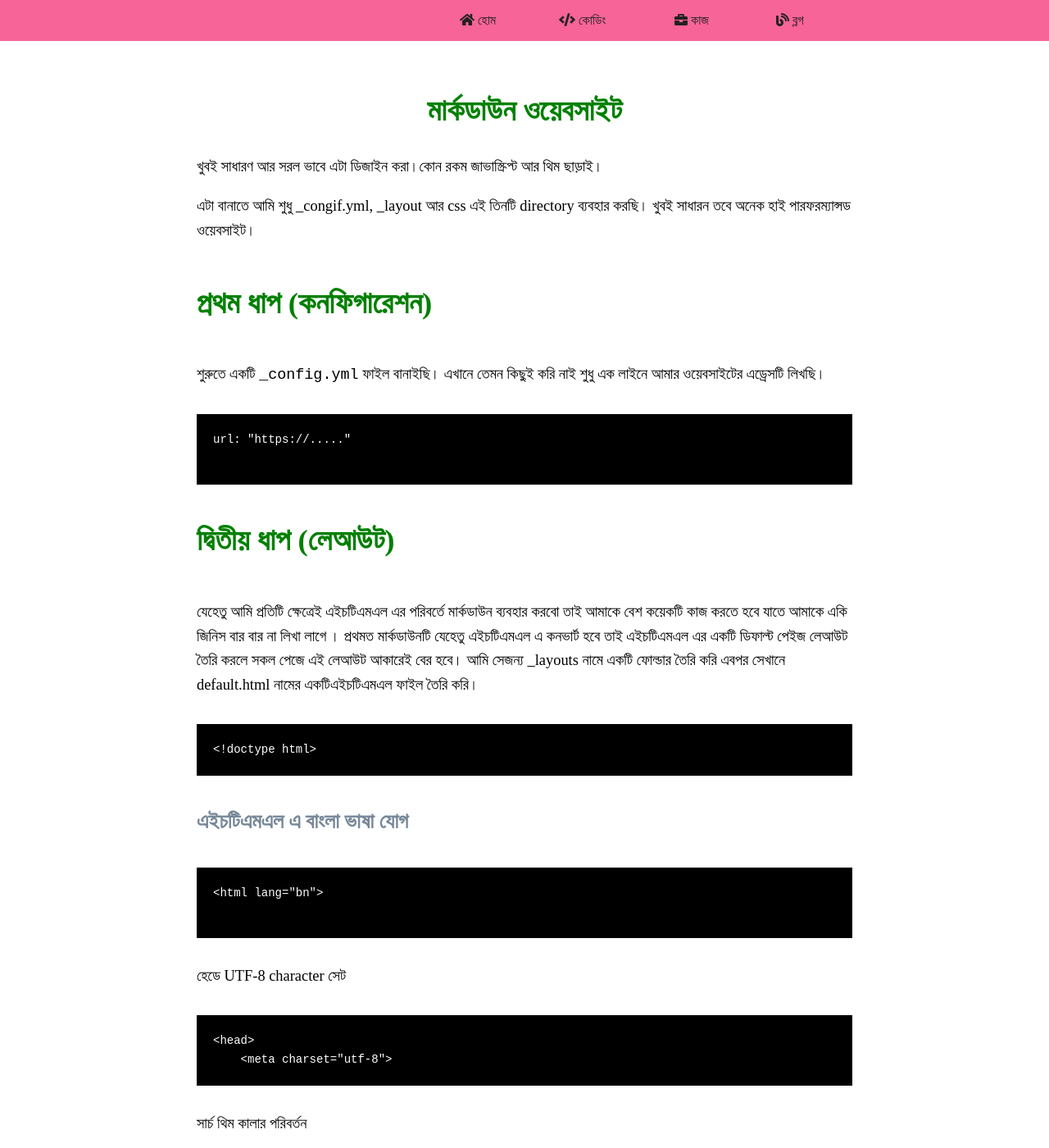
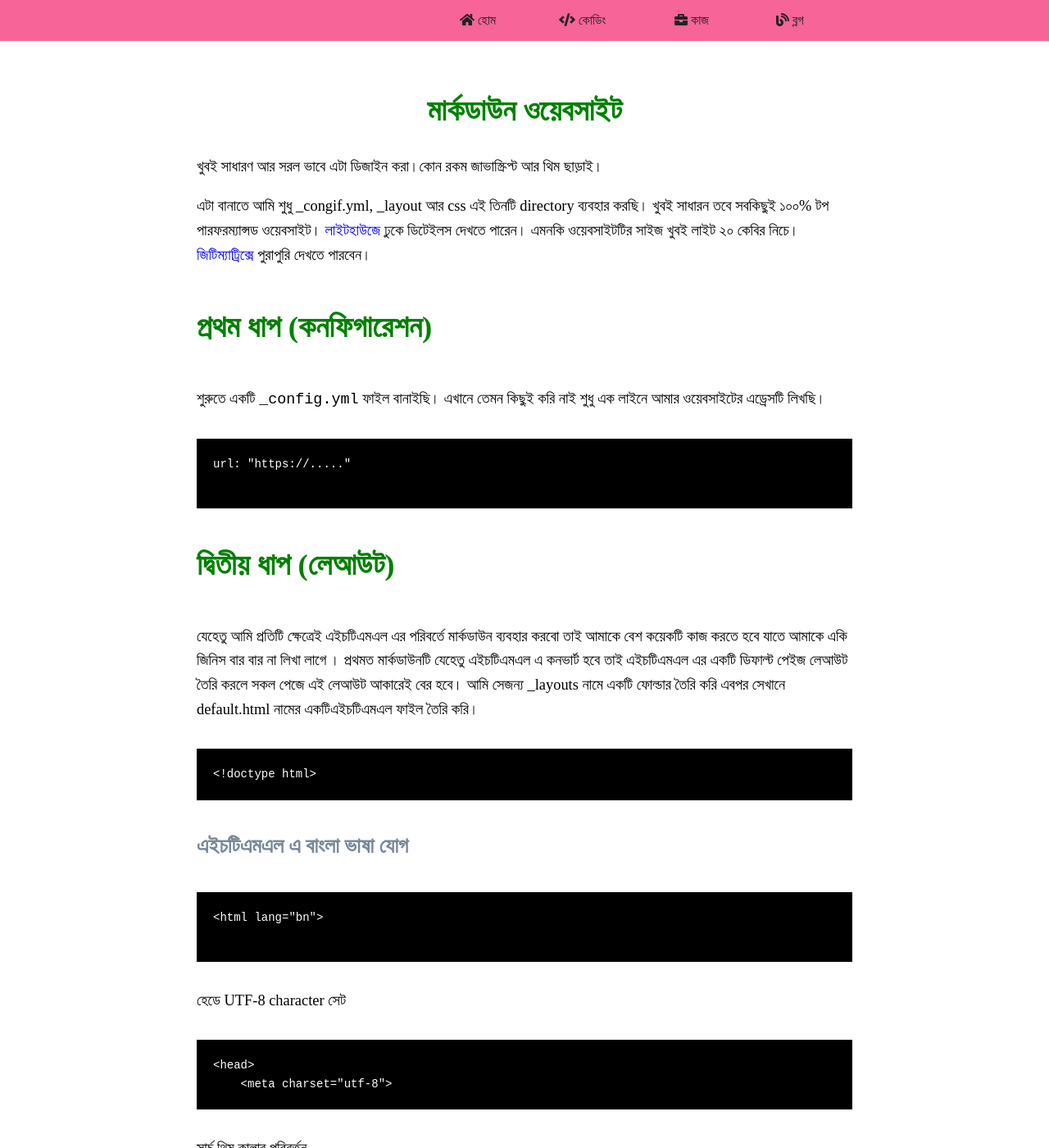
Before and after one commit to sohelkhanz/sohelkhanz.github.io, a Jekyll site: the page built from contents/markdown.md, in a window 1280 px wide and 1400 px high. Shown: the whole window at 82% size. Built offline with Jekyll 4.4.1, drawn with Linux system fonts in a browser that asks for light colours; comment, search, counter and statistics services are not loaded; some of the changed text lies outside the part shown.

Commit message:
Update markdown.md

````diff
--- a/contents/markdown.md
+++ b/contents/markdown.md
@@ -5,7 +5,7 @@ description: খুবই সাধারণ আর সরল ভাবে এ
 permalink: contents/markdown
 layout: post
 ---
-এটা বানাতে আমি শুধু _congif.yml, _layout আর  css এই তিনটি directory ব্যবহার করছি। খুবই সাধারন তবে অনেক হাই পারফরম্যান্সড ওয়েবসাইট।
+এটা বানাতে আমি শুধু _congif.yml, _layout আর  css এই তিনটি directory ব্যবহার করছি। খুবই সাধারন তবে সবকিছুই ১০০% টপ পারফরম্যান্সড  ওয়েবসাইট। [লাইটহাউজে](https://lighthouse-dot-webdotdevsite.appspot.com//lh/html?url=https%3A%2F%2F60z.github.io) ঢুকে ডিটেইলস দেখতে পারেন। এমনকি ওয়েবসাইটটির সাইজ খুবই লাইট ২০ কেবির নিচে। [জিটিম্যাট্রিক্সে](https://gtmetrix.com/reports/60z.github.io/3UxJb7gS/) পুরাপুরি দেখতে পারবেন।
 
 # প্রথম ধাপ (কনফিগারেশন)
 শুরুতে একটি `_config.yml` ফাইল বানাইছি। এখানে তেমন কিছুই করি নাই শুধু এক লাইনে আমার ওয়েবসাইটের এড্রেসটি লিখছি।
@@ -30,7 +30,7 @@ url: "https://....."
 ```
 সার্চ থিম কালার পরিবর্তন
 ```
-    <meta name="theme-color" content="#778899">
+    <meta name="theme-color" content="#f76497">
 ```
 ডিভাইসের স্ক্রীন সাইজ অনুসারে রেন্ডার
 ```
@@ -48,6 +48,7 @@ url: "https://....."
  ```
  এসেটস্ এ সিএসএস ফোল্ডারে স্টাইল.সিএসএস এম্পটি রেখে এখানে লিংক যোগ করছি।
  ```
+    <link rel="stylesheet" href="/assets/css/all.css" />
     <link rel="stylesheet" href="/assets/css/style.css" />
 
   </head>
````
